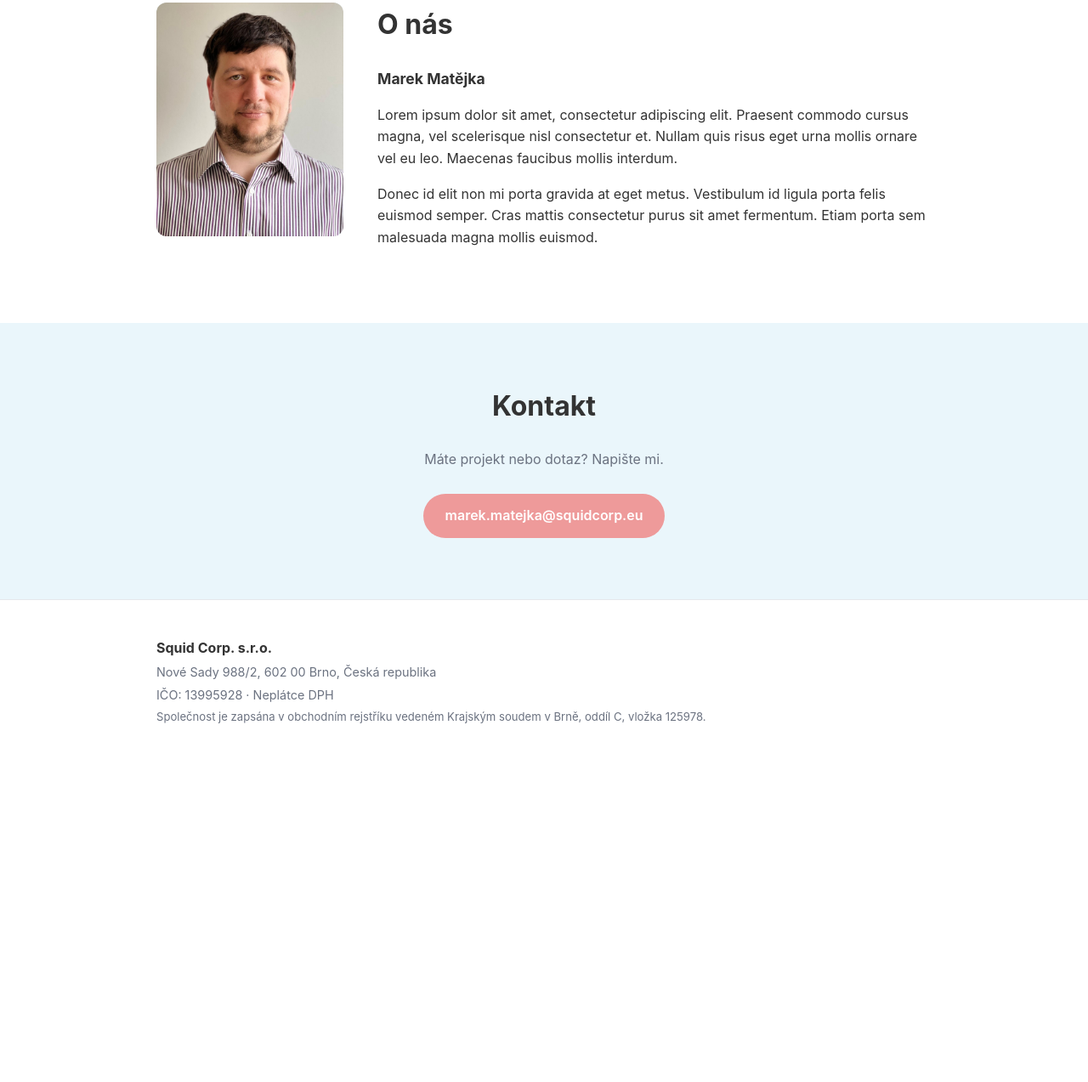
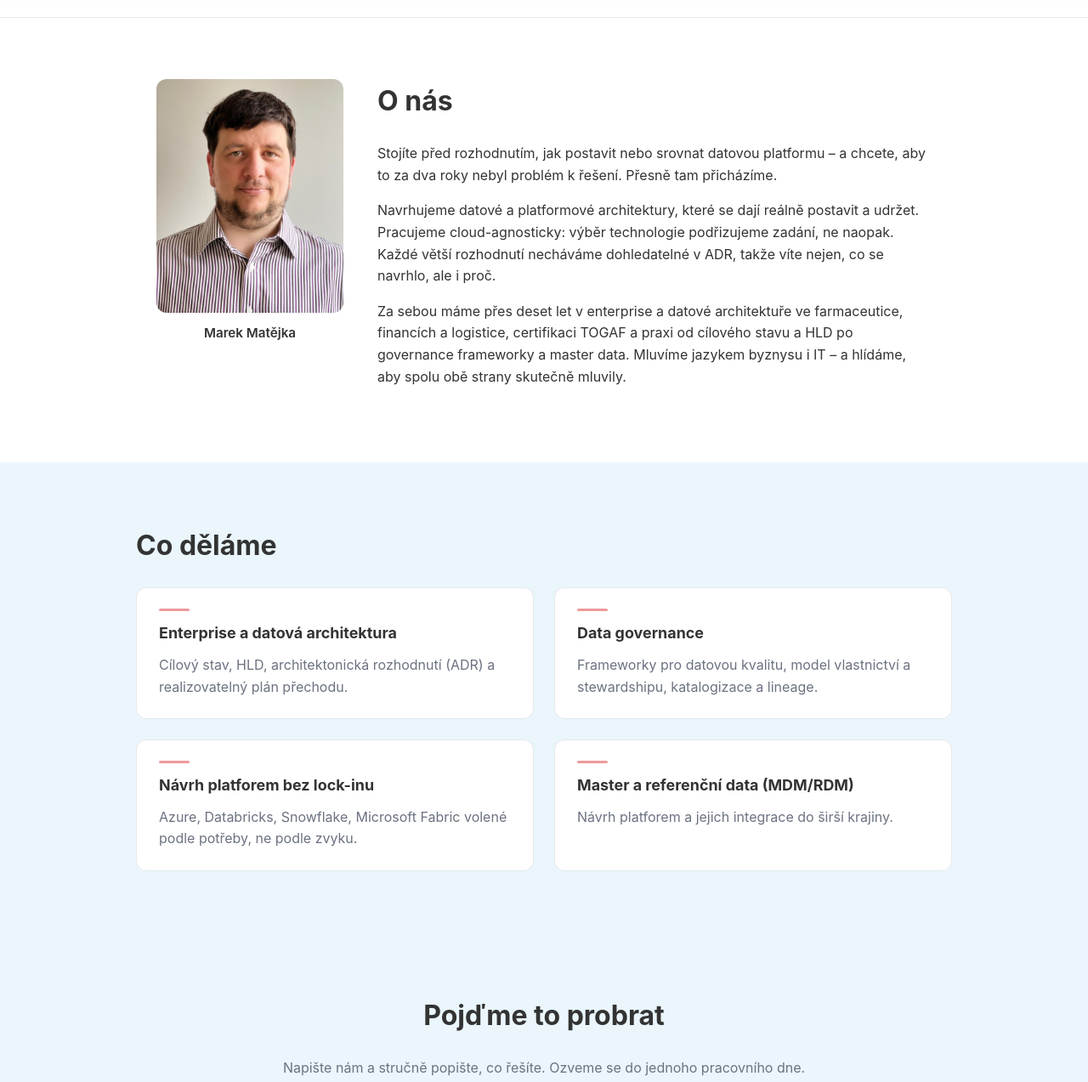
Before and after one commit to mm-squid/squidcorp-web, a plain HTML site: page index.html in a window 1280 px wide. Shown: the part 544-1817 px from the top of the page at 85% size. Before the commit the page ends 1458 px from the top, so only its background shows below. Drawn offline with Linux system fonts and the light colour scheme.

Commit message:
Replace placeholder copy with real content (data/enterprise architecture)

```diff
--- a/index.html
+++ b/index.html
@@ -3,8 +3,8 @@
 <head>
   <meta charset="UTF-8" />
   <meta name="viewport" content="width=device-width, initial-scale=1.0" />
-  <title>Squid Corp. s.r.o. — vývoj softwarových řešení</title>
-  <meta name="description" content="Squid Corp. s.r.o. — freelance vývoj a pomoc s vývojem softwarových řešení. Brno, Česká republika." data-cs="Squid Corp. s.r.o. — freelance vývoj a pomoc s vývojem softwarových řešení. Brno, Česká republika." data-en="Squid Corp. s.r.o. — freelance development and software solution support. Brno, Czech Republic." />
+  <title>Squid Corp. s.r.o. — datová a enterprise architektura</title>
+  <meta name="description" content="Squid Corp. s.r.o. — datová a enterprise architektura, data governance a návrh platforem bez lock-inu. Brno, Česká republika." data-cs="Squid Corp. s.r.o. — datová a enterprise architektura, data governance a návrh platforem bez lock-inu. Brno, Česká republika." data-en="Squid Corp. s.r.o. — data and enterprise architecture, data governance and lock-in-free platform design. Brno, Czech Republic." />
   <link rel="icon" type="image/png" href="assets/favicon.png" />
   <link rel="apple-touch-icon" href="assets/favicon-180.png" />
   <link rel="stylesheet" href="styles.css" />
@@ -17,6 +17,7 @@
     </a>
     <nav class="nav">
       <a href="#about" data-cs="O nás" data-en="About"></a>
+      <a href="#services" data-cs="Co děláme" data-en="What we do"></a>
       <a href="#contact" data-cs="Kontakt" data-en="Contact"></a>
       <div class="lang-switch" role="group" aria-label="Language">
         <button type="button" data-lang="cs" class="lang-btn">CS</button>
@@ -28,11 +29,12 @@
   <main>
     <section class="hero">
       <div class="hero-inner">
-        <h1 data-cs="Vývoj softwarových řešení" data-en="Software solutions, built right"></h1>
+        <h1 data-cs="Datová a enterprise architektura pro firmy, které to s daty myslí vážně"
+            data-en="Data and enterprise architecture for companies that take their data seriously"></h1>
         <p class="lead"
-           data-cs="Freelance vývoj a pomoc s vývojem softwaru. Pragmaticky, spolehlivě, s ohledem na smysl celku."
-           data-en="Freelance development and software delivery support. Pragmatic, reliable, with an eye on the bigger picture."></p>
-        <a class="btn" href="#contact" data-cs="Ozvěte se" data-en="Get in touch"></a>
+           data-cs="Přes deset let navrhujeme datové a integrační platformy ve farmacii, financích i logistice – cloud-agnosticky, s důrazem na governance a udržovatelnost."
+           data-en="For over ten years we've designed data and integration platforms in pharma, finance and logistics — cloud-agnostic, with a focus on governance and maintainability."></p>
+        <a class="btn" href="#contact" data-cs="Domluvit konzultaci →" data-en="Book a consultation →"></a>
       </div>
     </section>
 
@@ -40,22 +42,50 @@
       <div class="about-grid">
         <div class="about-photo">
           <img src="assets/marek.jpeg" alt="Marek Matějka" />
+          <p class="photo-caption">Marek Matějka</p>
         </div>
         <div class="about-text">
           <h2 data-cs="O nás" data-en="About"></h2>
-          <p class="about-name">Marek Matějka</p>
-          <!-- TODO: nahradit Lorem ipsum skutečným popisem služeb (CZ + EN) — text dodá Marek. -->
-          <p data-cs="Lorem ipsum dolor sit amet, consectetur adipiscing elit. Praesent commodo cursus magna, vel scelerisque nisl consectetur et. Nullam quis risus eget urna mollis ornare vel eu leo. Maecenas faucibus mollis interdum."
-             data-en="Lorem ipsum dolor sit amet, consectetur adipiscing elit. Praesent commodo cursus magna, vel scelerisque nisl consectetur et. Nullam quis risus eget urna mollis ornare vel eu leo. Maecenas faucibus mollis interdum."></p>
-          <p data-cs="Donec id elit non mi porta gravida at eget metus. Vestibulum id ligula porta felis euismod semper. Cras mattis consectetur purus sit amet fermentum. Etiam porta sem malesuada magna mollis euismod."
-             data-en="Donec id elit non mi porta gravida at eget metus. Vestibulum id ligula porta felis euismod semper. Cras mattis consectetur purus sit amet fermentum. Etiam porta sem malesuada magna mollis euismod."></p>
+          <p data-cs="Stojíte před rozhodnutím, jak postavit nebo srovnat datovou platformu – a chcete, aby to za dva roky nebyl problém k řešení. Přesně tam přicházíme."
+             data-en="You're facing a decision on how to build or straighten out a data platform — and you want it not to become a problem to untangle two years down the line. That's exactly where we come in."></p>
+          <p data-cs="Navrhujeme datové a platformové architektury, které se dají reálně postavit a udržet. Pracujeme cloud-agnosticky: výběr technologie podřizujeme zadání, ne naopak. Každé větší rozhodnutí necháváme dohledatelné v ADR, takže víte nejen, co se navrhlo, ale i proč."
+             data-en="We design data and platform architectures that can genuinely be built and maintained. We work cloud-agnostically: the choice of technology follows the brief, not the other way around. Every major decision is kept traceable in an ADR, so you know not only what was designed, but also why."></p>
+          <p data-cs="Za sebou máme přes deset let v enterprise a datové architektuře ve farmaceutice, financích a logistice, certifikaci TOGAF a praxi od cílového stavu a HLD po governance frameworky a master data. Mluvíme jazykem byznysu i IT – a hlídáme, aby spolu obě strany skutečně mluvily."
+             data-en="We bring over ten years in enterprise and data architecture across pharma, finance and logistics, a TOGAF certification, and hands-on experience from target state and HLD through to governance frameworks and master data. We speak the language of both business and IT — and we make sure the two sides genuinely talk to each other."></p>
+        </div>
+      </div>
+    </section>
+
+    <section id="services" class="section services">
+      <h2 data-cs="Co děláme" data-en="What we do"></h2>
+      <div class="services-grid">
+        <div class="service">
+          <h3 data-cs="Enterprise a datová architektura" data-en="Enterprise and data architecture"></h3>
+          <p data-cs="Cílový stav, HLD, architektonická rozhodnutí (ADR) a realizovatelný plán přechodu."
+             data-en="Target state, HLD, architecture decision records (ADRs) and a workable transition plan."></p>
+        </div>
+        <div class="service">
+          <h3 data-cs="Data governance" data-en="Data governance"></h3>
+          <p data-cs="Frameworky pro datovou kvalitu, model vlastnictví a stewardshipu, katalogizace a lineage."
+             data-en="Data quality frameworks, an ownership and stewardship model, cataloguing and lineage."></p>
+        </div>
+        <div class="service">
+          <h3 data-cs="Návrh platforem bez lock-inu" data-en="Lock-in-free platform design"></h3>
+          <p data-cs="Azure, Databricks, Snowflake, Microsoft Fabric volené podle potřeby, ne podle zvyku."
+             data-en="Azure, Databricks, Snowflake, Microsoft Fabric chosen by need, not by habit."></p>
+        </div>
+        <div class="service">
+          <h3 data-cs="Master a referenční data (MDM/RDM)" data-en="Master and reference data (MDM/RDM)"></h3>
+          <p data-cs="Návrh platforem a jejich integrace do širší krajiny."
+             data-en="Platform design and integration into the wider landscape."></p>
         </div>
       </div>
     </section>
 
     <section id="contact" class="section contact">
-      <h2 data-cs="Kontakt" data-en="Contact"></h2>
-      <p data-cs="Máte projekt nebo dotaz? Napište mi." data-en="Have a project or a question? Drop me a line."></p>
+      <h2 data-cs="Pojďme to probrat" data-en="Let's talk"></h2>
+      <p data-cs="Napište nám a stručně popište, co řešíte. Ozveme se do jednoho pracovního dne."
+         data-en="Email us with a short description of what you're tackling. We'll get back to you within one business day."></p>
       <a class="btn email" href="mailto:marek.matejka@squidcorp.eu">marek.matejka@squidcorp.eu</a>
     </section>
   </main>
@@ -63,13 +93,13 @@
   <footer class="site-footer">
     <div class="footer-inner">
       <p class="footer-company">Squid Corp. s.r.o.</p>
-      <p>Nové Sady 988/2, 602 00 Brno, <span data-cs="Česká republika" data-en="Czech Republic"></span></p>
       <p>
-        <span data-cs="IČO" data-en="Company ID"></span>: 13995928 ·
-        <span data-cs="Neplátce DPH" data-en="Not a VAT payer"></span>
+        <span data-cs="IČO" data-en="Company ID"></span> 13995928 ·
+        Nové Sady 988/2, 602 00 Brno ·
+        <span data-cs="neplátce DPH" data-en="not a VAT payer"></span>
       </p>
       <p class="footer-legal"
-         data-cs="Společnost je zapsána v obchodním rejstříku vedeném Krajským soudem v Brně, oddíl C, vložka 125978."
+         data-cs="Zapsáno v obchodním rejstříku vedeném Krajským soudem v Brně, oddíl C, vložka 125978."
          data-en="Registered in the Commercial Register kept by the Regional Court in Brno, Section C, Insert 125978."></p>
     </div>
   </footer>
--- a/styles.css
+++ b/styles.css
@@ -156,16 +156,46 @@ a { color: var(--coral-deep); }
   object-fit: cover;
   background: var(--sky-soft);
 }
-.about-name {
+.photo-caption {
+  text-align: center;
+  font-weight: 600;
+  font-size: 0.95rem;
+  color: var(--ink);
+  margin: 12px 0 0;
+}
+.about-text p { margin: 0 0 16px; }
+
+/* Services */
+.services { background: var(--sky-soft); max-width: none; }
+.services h2 { max-width: var(--max); margin-left: auto; margin-right: auto; }
+.services-grid {
+  max-width: var(--max);
+  margin: 0 auto;
+  display: grid;
+  grid-template-columns: 1fr 1fr;
+  gap: 24px;
+}
+.service {
+  background: var(--white);
+  border: 1px solid var(--line);
+  border-radius: var(--radius);
+  padding: 24px 26px;
+}
+.service h3 {
+  margin: 0 0 10px;
+  font-size: 1.12rem;
   font-weight: 700;
-  font-size: 1.1rem;
-  margin: 0 0 12px;
 }
-.placeholder-note {
-  color: var(--ink-soft);
-  font-style: italic;
-  font-size: 0.92rem;
+.service h3::before {
+  content: "";
+  display: block;
+  width: 36px;
+  height: 3px;
+  background: var(--coral);
+  border-radius: 2px;
+  margin-bottom: 12px;
 }
+.service p { margin: 0; color: var(--ink-soft); }
 
 /* Contact */
 .contact {
@@ -200,4 +230,5 @@ a { color: var(--coral-deep); }
   .nav { gap: 16px; }
   .about-grid { grid-template-columns: 1fr; gap: 24px; }
   .about-photo { max-width: 220px; margin: 0 auto; }
+  .services-grid { grid-template-columns: 1fr; }
 }
```
